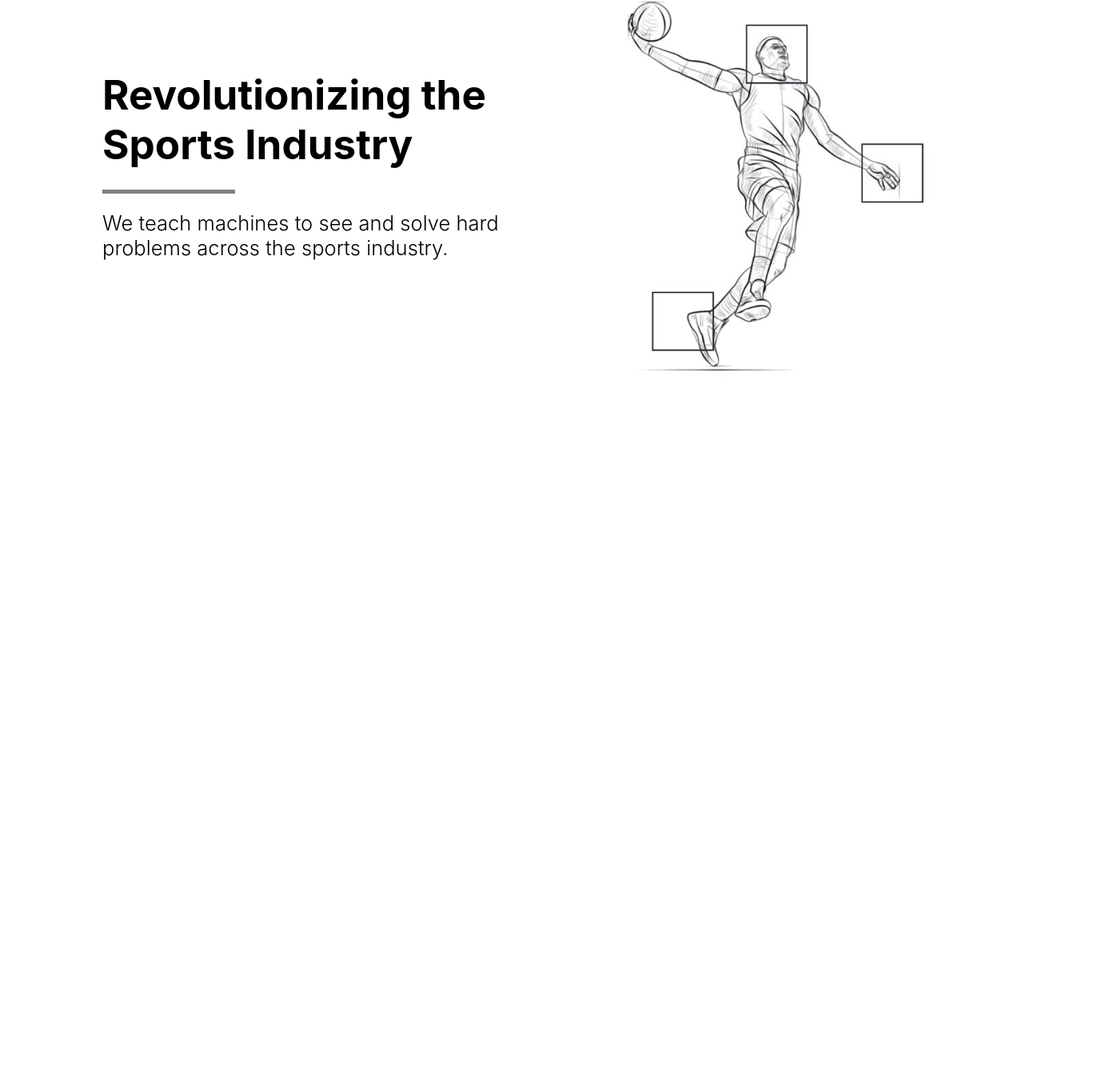
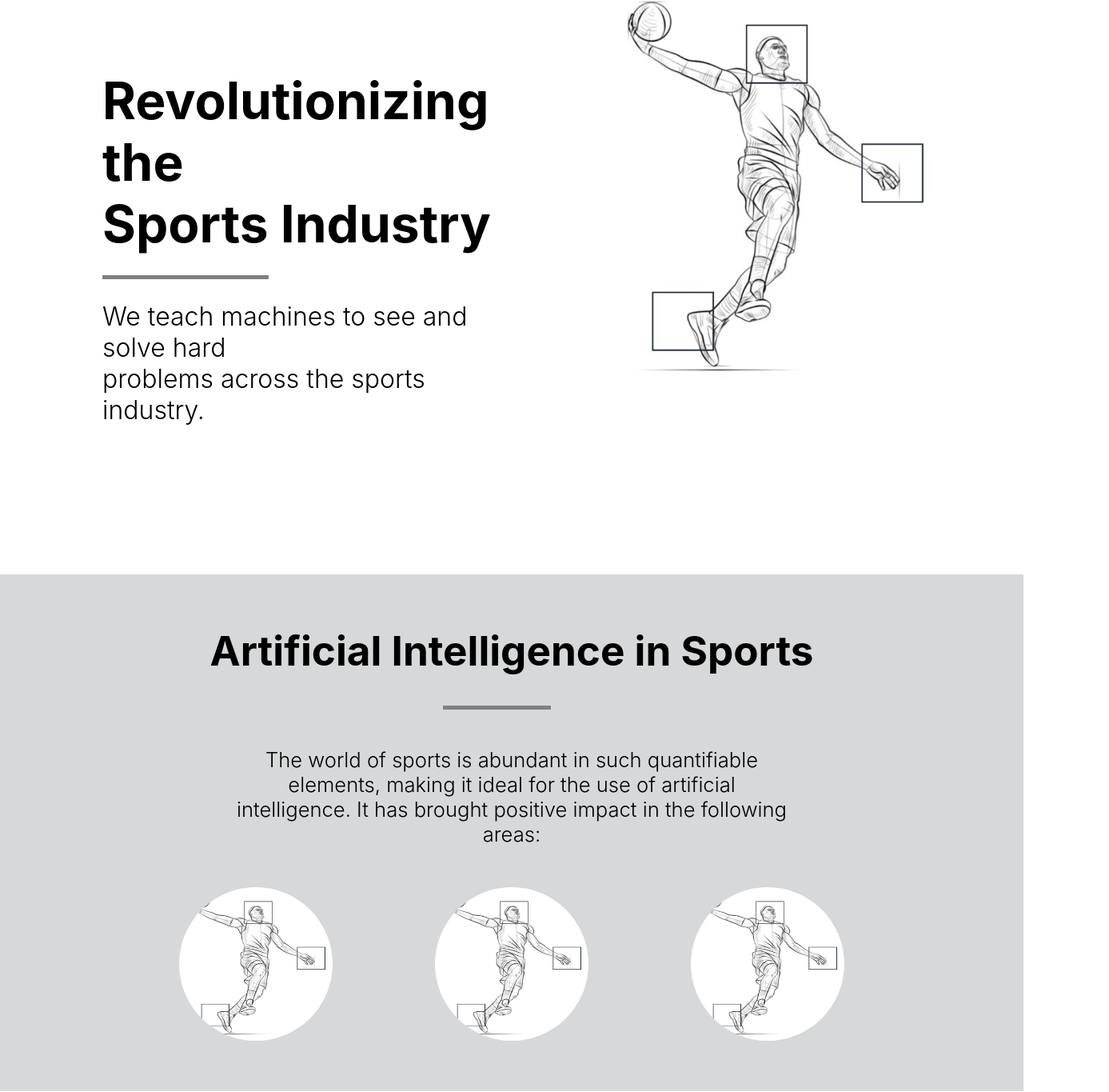
Before and after one commit to WillieXia/SportsAI, a React (Create React App) app: page / in a window 1280 px wide. Shown: the part 92-1457 px from the top of the page at 80% size, 1387 px wide, since content can reach past the window. Before the commit the page ends 800 px from the top, so only its background shows below. Built offline with nearby package versions, Linux system fonts and the light colour scheme.

Commit message:
addtional scalibility

```diff
--- a/src/App.css
+++ b/src/App.css
@@ -1,8 +1,3 @@
-.Catch{
-
+.Desc{
+    padding-top:4%;
 }
-
-.Desc{
-    height: 100%;
-    padding-top: 50%;
-}
--- a/src/App.js
+++ b/src/App.js
@@ -15,6 +15,12 @@ class App extends React.Component {
         <section className = "CatchSection">
           <Catch />
         </section>
+        <section className = "Desc">
+          <Description />
+        </section>
+        <section>
+          <Catch />
+        </section>
       </div>
     );
   }
--- a/src/components/Catch.css
+++ b/src/components/Catch.css
@@ -1,7 +1,7 @@
 .Catch{
     display:flex;
     flex-direction:row;
-    position:fixed;
+    position:flex;
     width:100%;
 }
 
@@ -16,12 +16,12 @@
 }
 
 .Title1 {
-    font-size: 4vw;
+    font-size: 4em;
     font-weight: 700;
 }
 
 .Title2{
-    font-size: 4vw;
+    font-size: 4em;
     font-weight: 700;
 }
 
@@ -32,7 +32,7 @@
 }
 
 .Description{
-    font-size: 2vw;
+    font-size: 2em;
     font-weight: 300;
     padding-top: 5%;
 }
--- a/src/components/Description.css
+++ b/src/components/Description.css
@@ -1,6 +1,42 @@
 .Description2 {
+    display:flex;
+    flex-direction:row;
+    position:flex;
+    width:100%;
     background-color: #D6D8D9;
-    position:fixed;
-    width:100%;
-    height:100%;
 }
+
+.Artificial_Intelligence_in_Sports{
+    text-align: center;
+    width: 100%;
+    padding-top: 5%;
+    font-size: 4vw;
+    font-weight: 700;
+}
+
+.ellige{
+    border-bottom: solid 5px gray;
+    display: inline;
+    padding-bottom: 3%;
+}
+
+.The_world_of{
+    padding-top: 5%;
+    font-size: 2vw;
+    font-weight: 300;
+    width:55%;
+    padding-left:22.5%;
+}
+.CircleImages{
+    padding-top:2%;
+}
+.CircleImages img{
+    width:15vw;
+    height:15vw;
+    border-radius: 50%;
+}
+
+.spacer2{
+    display: inline;
+    padding-left:10%;
+}
--- a/src/components/Description.js
+++ b/src/components/Description.js
@@ -5,9 +5,22 @@ import baller from './images/hooper.png';
 
 const Description = props =>(
     <header className="Description2">
-        <section>
-            <img className = "ballerimage"  src={baller} />
-        </section>
+        <header className = "Artificial_Intelligence_in_Sports">
+            Artificial Int<span className = "ellige">ellige</span>nce in Sports
+            <p className = "The_world_of">
+            The world of sports is abundant in such quantifiable elements,
+            making it ideal for the use of artificial intelligence.
+            It has brought positive impact in the following areas:
+            </p>
+            <div className = "CircleImages">
+                <img src={baller} alt="Avatar"></img>
+                <div className ="spacer2"></div>
+                <img src={baller} alt="Avatar"></img>
+                <div className ="spacer2"></div>
+                <img src={baller} alt="Avatar"></img>
+            </div>
+            <p></p>
+        </header>
     </header>
 );
 
--- a/src/components/NavBar.css
+++ b/src/components/NavBar.css
@@ -34,11 +34,13 @@
     list-style: none;
     margin: 0;
     display: flex;
-    font-size: 2vw;
+    font-size: 1.5vw;
     font-weight: 300;
 }
 
 
 .navbar_items li{
-    padding-left:15%;
+    /* padding: 0 3rem; */
+    /* padding-left: 15%; */
+    margin-left:3em;
 }
```
